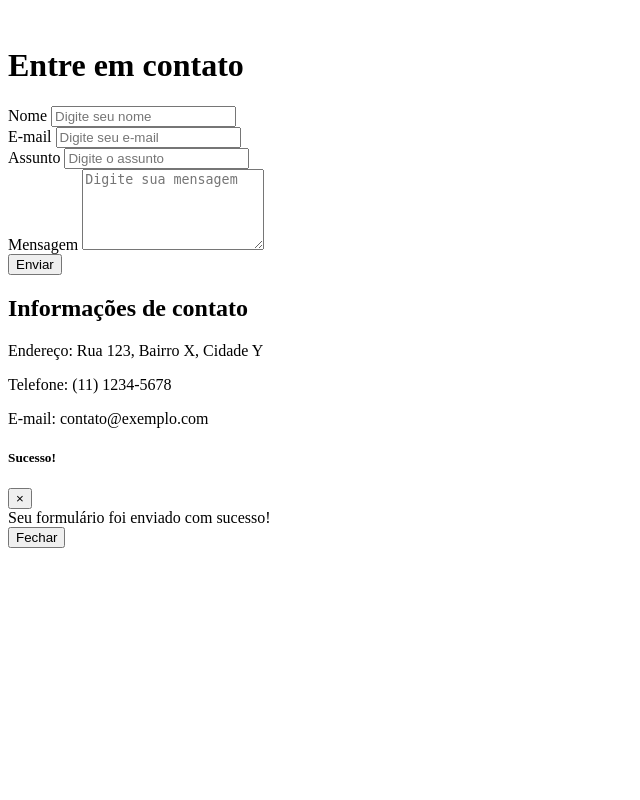
After one commit to dgabriel2334/sistemadehoteiscodeigniter, a CodeIgniter app: the page made by application/views/client/contact/body.php in a window 1280 px wide. The commit adds this page. Shown: the whole page, without its empty margins (0-640 px from the left). Run offline with CodeIgniter, Linux system fonts and the light colour scheme.

Commit message:
Add new features

```diff
--- a/application/controllers/Client.php
+++ b/application/controllers/Client.php
@@ -89,7 +89,7 @@ class Client extends CI_Controller
         );
 
         $this->load->view('client/default/header', $dados);
-        $this->load->view('client/home/body');
+        $this->load->view('client/contact/body');
         $this->load->view('client/default/footer');
     }
 }
--- a/application/views/client/accommodation/body.php
+++ b/application/views/client/accommodation/body.php
@@ -15,9 +15,11 @@
       </div>
     </div>
     <div class="form-group row">
-      <label for="location" class="col-sm-2 col-form-label">Localização</label>
+      <label for="roomtype" class="col-sm-2 col-form-label">Cidade</label>
       <div class="col-sm-10">
-        <input type="text" class="form-control" id="location" name="location" placeholder="Cidade, Estado ou País" required>
+        <select class="form-control" id="roomtype" name="roomtype">
+          <option selected>Manaus</option>
+        </select>
       </div>
     </div>
     <div class="form-group row">
--- /dev/null
+++ b/application/views/client/contact/body.php
@@ -0,0 +1,57 @@
+<br>
+<script src="assets/js/contact.js"></script>
+<body>
+  <div class="container animate__animated animate__fadeInUp">
+    <h1>Entre em contato</h1>
+    <div class="row">
+      <div class="col-md-6">
+        <form id="contato">
+          <div class="form-group">
+            <label for="inputName">Nome</label>
+            <input type="text" class="form-control" id="inputName" placeholder="Digite seu nome">
+          </div>
+          <div class="form-group">
+            <label for="inputEmail">E-mail</label>
+            <input type="email" class="form-control" id="inputEmail" placeholder="Digite seu e-mail">
+          </div>
+          <div class="form-group">
+            <label for="inputSubject">Assunto</label>
+            <input type="text" class="form-control" id="inputSubject" placeholder="Digite o assunto">
+          </div>
+          <div class="form-group">
+            <label for="inputMessage">Mensagem</label>
+            <textarea class="form-control" id="inputMessage" rows="5" placeholder="Digite sua mensagem"></textarea>
+          </div>
+            <button type="button" class="btn btn-primary" data-toggle="modal" data-target="#modalSucesso">
+            Enviar
+            </button>
+        </form>
+      </div>
+      <div class="col-md-6">
+        <h2>Informações de contato</h2>
+        <p><i class="fas fa-map-marker-alt"></i> Endereço: Rua 123, Bairro X, Cidade Y</p>
+        <p><i class="fas fa-phone"></i> Telefone: (11) 1234-5678</p>
+        <p><i class="fas fa-envelope"></i> E-mail: contato@exemplo.com</p>
+      </div>
+    </div>
+  </div>
+
+  <div class="modal fade" id="modalSucesso" tabindex="-1" role="dialog" aria-labelledby="modalSucessoLabel" aria-hidden="true">
+  <div class="modal-dialog" role="document">
+    <div class="modal-content">
+      <div class="modal-header">
+        <h5 class="modal-title" id="modalSucessoLabel">Sucesso!</h5>
+        <button type="button" class="close" data-dismiss="modal" aria-label="Close">
+          <span aria-hidden="true">&times;</span>
+        </button>
+      </div>
+      <div class="modal-body">
+        Seu formulário foi enviado com sucesso!
+      </div>
+      <div class="modal-footer">
+        <button type="button" class="btn btn-secondary" data-dismiss="modal">Fechar</button>
+      </div>
+    </div>
+  </div>
+</div>
+</body>
--- a/application/views/client/default/header.php
+++ b/application/views/client/default/header.php
@@ -12,6 +12,7 @@
         <script src="https://cdn.jsdelivr.net/npm/bootstrap@4.0.0/dist/js/bootstrap.min.js" integrity="sha384-JZR6Spejh4U02d8jOt6vLEHfe/JQGiRRSQQxSfFWpi1MquVdAyjUar5+76PVCmYl" crossorigin="anonymous"></script>
         <script src="https://cdnjs.cloudflare.com/ajax/libs/leaflet/1.7.1/leaflet.js"></script>
         <link rel="stylesheet" href="https://cdnjs.cloudflare.com/ajax/libs/leaflet/1.7.1/leaflet.css"/>
+        <script src="https://code.jquery.com/jquery-3.6.0.min.js"></script>
     </head>
     <header>
         <!-- navbar -->
--- /dev/null
+++ b/assets/js/contact.js
@@ -0,0 +1,9 @@
+$(function() {
+    $('#contato').submit(function(event) {
+      event.preventDefault();
+      $('#modalSucesso').modal('show');
+      setTimeout(() => {
+        location.reload();
+      }, 3000);
+    });
+});
```
